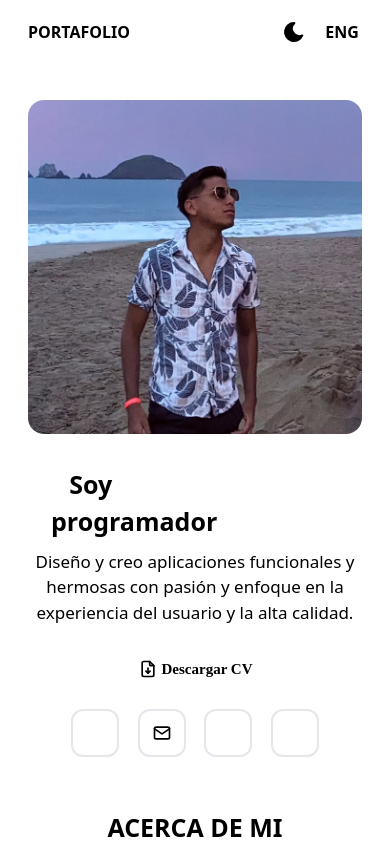
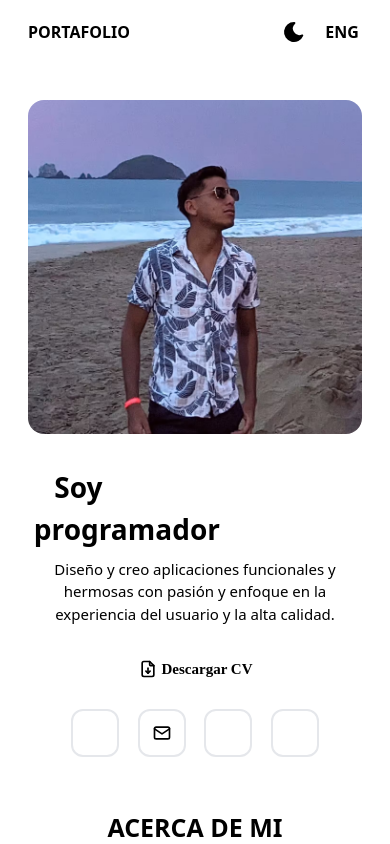
Before and after one commit to dgox16/portfolio, a React (Vite) app: page / in a window 390 px wide. Shown: the top 844 px of the page. Built offline with nearby package versions, Linux system fonts and the light colour scheme; some icons are missing; what @catppuccin/tailwindcss would draw is missing.

Commit message:
Se aumento el tamaño del encabezado

```diff
--- a/src/components/Header/HeaderTexts.jsx
+++ b/src/components/Header/HeaderTexts.jsx
@@ -2,7 +2,7 @@ export const TextTitleHeader = ({ children }) => {
     return (
         <h1
             className={
-                "text-[22px] xs:text-[25px] sm:text-[40px] md:text-[50px] lg:text-[45px] xl:text-[55px] font-extrabold text-text"
+                "text-[22px] xs:text-[28px] sm:text-[40px] md:text-[50px] lg:text-[45px] xl:text-[55px] font-extrabold text-text"
             }
         >
             {children}
@@ -12,7 +12,7 @@ export const TextTitleHeader = ({ children }) => {
 
 export const TextTitleGradientHeader = ({ children }) => {
     return (
-        <h1 className="text-[22px] xs:text-[25px] sm:text-[40px] whitespace-pre-wrap bg-gradient-to-tr from-blue via-mauve to-pink text-transparent bg-clip-text md:text-[50px] lg:text-[45px] xl:text-[55px] font-extrabold">
+        <h1 className="text-[22px] xs:text-[28px] sm:text-[40px] whitespace-pre-wrap bg-gradient-to-tr from-blue via-mauve to-pink text-transparent bg-clip-text md:text-[50px] lg:text-[45px] xl:text-[55px] font-extrabold">
             {children}
         </h1>
     );
--- a/src/components/Header/HeaderTitle.jsx
+++ b/src/components/Header/HeaderTitle.jsx
@@ -17,7 +17,7 @@ export const HeaderTitle = () => {
                     {inSpanish ? " fullstack." : " developer."}
                 </TextTitleGradientHeader>
             </div>
-            <p className="text-[17px] sm:text-[19px] md:text-[22px] lg:text-[18px] xl:text-[22px] text-subtext1 mt-2 text-center lg:text-left font-medium pr-0 lg:pr-20">
+            <p className="text-[15px] sm:text-[19px] md:text-[22px] lg:text-[18px] xl:text-[22px] text-subtext1 mt-2 text-center lg:text-left font-medium pr-0 lg:pr-20">
                 {inSpanish
                     ? "Diseño y creo aplicaciones funcionales y hermosas con pasión y enfoque en la experiencia del usuario y la alta calidad."
                     : "I design and create functional and beautiful applications with passion and a focus on user experience and high quality."}
```
